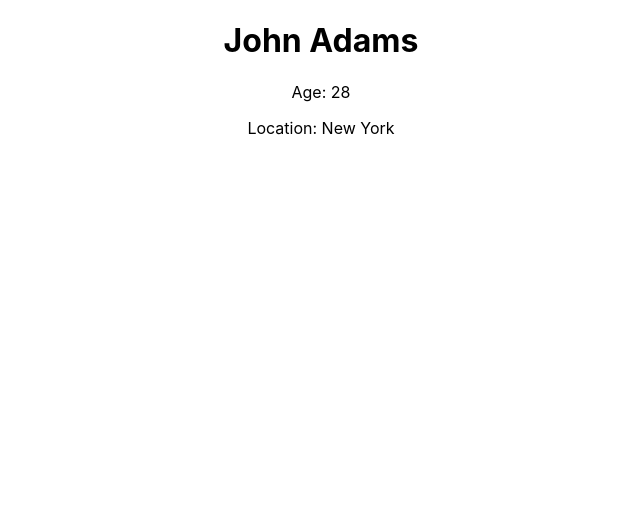
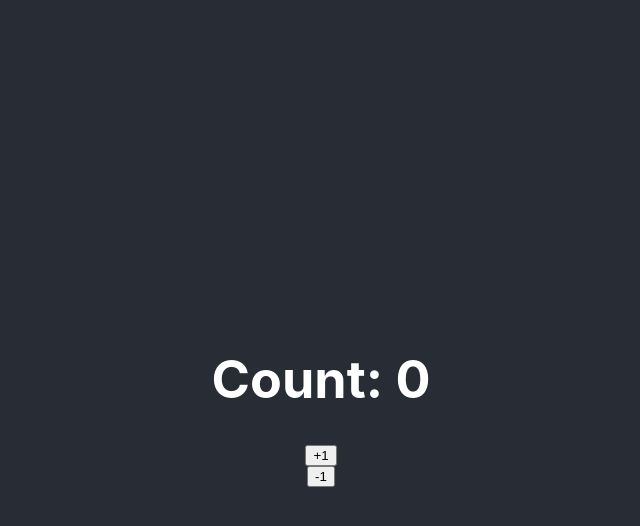
Before and after one commit to ta5n/study-react, a React (Create React App) app: page / in a window 1280 px wide. Shown: the top 526 px of the page, without its empty margins (319-959 px from the left). Built offline with nearby package versions, Linux system fonts and the light colour scheme.

Commit message:
add es6-arrow, userData and count exercises

```diff
--- /dev/null
+++ b/src/Count.tsx
@@ -0,0 +1,31 @@
+import React from 'react';
+import './App.css';
+
+let count: number = 0;
+const addOne = () => {
+  console.log('addOne called');
+};
+const minusOne = () => {
+  console.log('minusOne called');
+};
+
+function Count() {
+  const someId = 'myID';
+  const element = (
+    <div className="App">
+      <header className="App-header">
+        <h1>Count: {count}</h1>
+        <button id={someId + '+1'} className="button" onClick={addOne}>
+          +1
+        </button>
+        <button id={someId + '-1'} className="button" onClick={minusOne}>
+          -1
+        </button>
+      </header>
+    </div>
+  );
+  console.log(element);
+  return element;
+}
+
+export default Count;
--- a/src/User.tsx
+++ b/src/User.tsx
@@ -1,24 +1,25 @@
 import React from 'react';
 import './App.css';
 
-const user = {
+const userData = {
   name: 'John Adams',
-  age: 28,
+  age: 29,
   location: 'New York',
 };
 function getLocation(location: string) {
   if (location) {
-    return location;
+    return <p>Location: {location} </p>;
   }
-  return 'Unknown';
 }
 
 function User() {
   return (
     <div className="App">
-      <h1>{user.name}</h1>
-      <p>Age: {user.age}</p>
-      <p>Location: {getLocation(user.location)}</p>
+      <header className="App-header">
+        <h1>{userData.name ? userData.name : 'Anonymous'}</h1>
+        {userData.age >= 18 && <p>Age: {userData.age}</p>}
+        {getLocation(userData.location)}
+      </header>
     </div>
   );
 }
--- a/src/index.tsx
+++ b/src/index.tsx
@@ -1,15 +1,17 @@
 import React from 'react';
 import ReactDOM from 'react-dom';
 import './index.css';
-// import App from './App';
-import User from './User';
+import App from './App';
+import Count from './Count';
+// import User from './User';
 import reportWebVitals from './reportWebVitals';
 // import ES6Arrow from './playground/es6-arrow';
 
 ReactDOM.render(
   <React.StrictMode>
     {/* <App /> */}
-    <User />
+    <Count />
+    {/* <User /> */}
     {/* <ES6Arrow /> */}
   </React.StrictMode>,
   document.getElementById('root')
```
Also changed, not shown: src/App.tsx (+5 -3 lines), src/playground/es6-arrow.tsx (+8 -4 lines).
